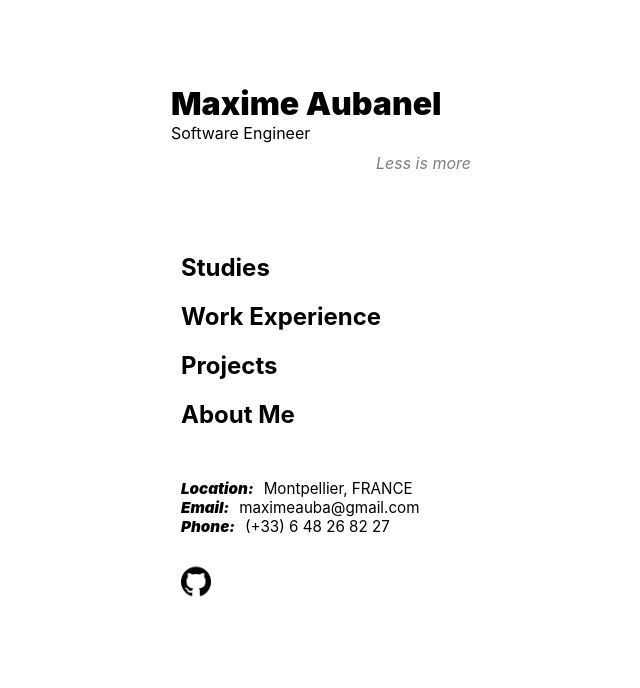
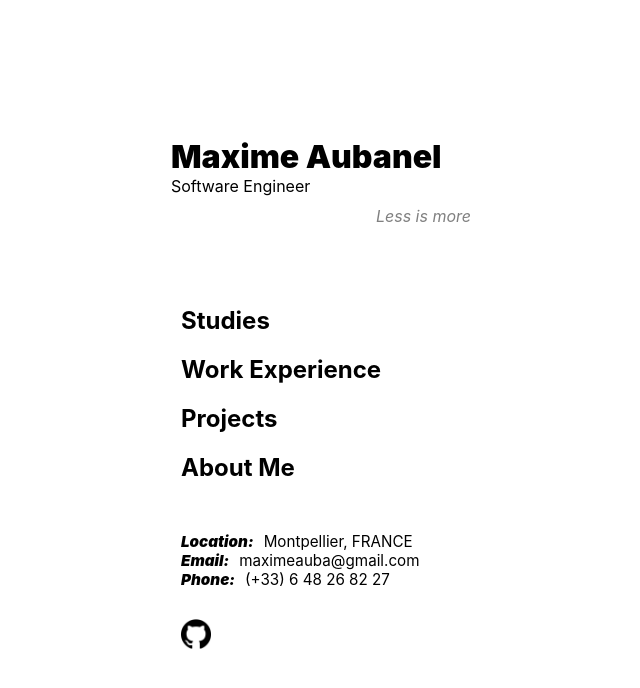
Before and after one commit to sshmaxime/website, a React (Create React App) app: page / in a window 1280 px wide. Shown: the top 688 px of the page, without its empty margins (319-959 px from the left). Built offline with nearby package versions, Linux system fonts and the light colour scheme.

Commit message:
Change transform to center more

```diff
--- a/src/App.css
+++ b/src/App.css
@@ -7,7 +7,7 @@ html {
   position: absolute;
   top: 50%;
   left: 50%;
-  transform: translate(-50%, -60%);
+  transform: translate(-50%, -50%);
   width: 300px;
 }
 
```
